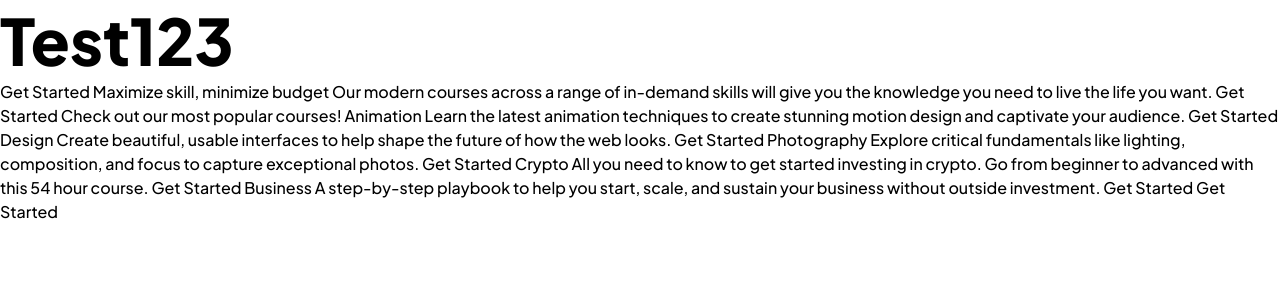
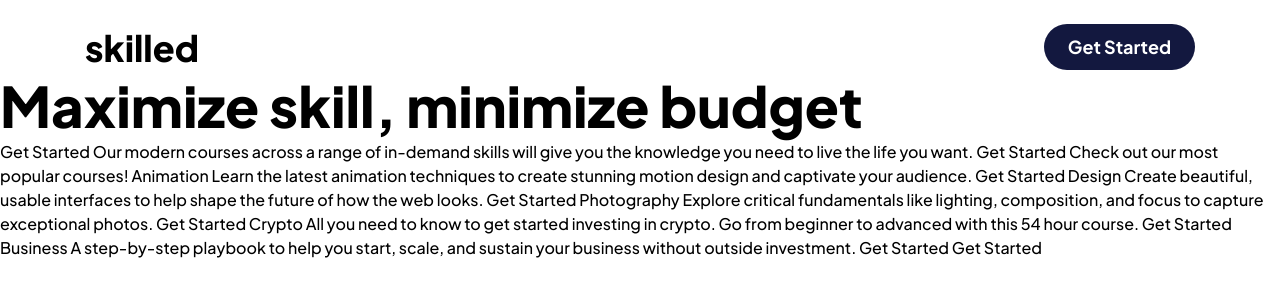
Before and after one commit to comradeintense/int-skilled-elearning, a website built with Vite: page index.html in a window 1280 px wide. Built offline with nearby package versions, Linux system fonts and the light colour scheme.

Commit message:
made changes

```diff
--- a/index.html
+++ b/index.html
@@ -21,13 +21,33 @@
 		<title>Frontend Mentor | Skilled e-learning landing page</title>
 	</head>
 	<body>
-		<h2 class="text-HeadingXL">Test123</h2>
-		Get Started Maximize skill, minimize budget Our modern courses across a range of in-demand skills will give you the knowledge you need to live the life you
-		want. Get Started Check out our most popular courses! Animation Learn the latest animation techniques to create stunning motion design and captivate your
-		audience. Get Started Design Create beautiful, usable interfaces to help shape the future of how the web looks. Get Started Photography Explore critical
-		fundamentals like lighting, composition, and focus to capture exceptional photos. Get Started Crypto All you need to know to get started investing in
-		crypto. Go from beginner to advanced with this 54 hour course. Get Started Business A step-by-step playbook to help you start, scale, and sustain your
-		business without outside investment. Get Started Get Started
+		<header>
+			<div class="layout-mobile sm:layout-tablet">
+				<nav class="mt-4 sm:mt-6">
+					<div class="flex items-center justify-between">
+						<p class="font-extrabold text-fs28-35 lg:text-fs36-45">skilled</p>
+						<a
+							class="font-bold text-white text-fs16-28 lg:text-fs18-28 bg-Deadly-Depths rounded-[1.75rem] py-[0.5625rem] px-[1.5rem] hover:bg-Dusted-Peri hover:cursor-pointer focus:outline-none focus:ring focus:ring-yellow-500"
+							href="#"
+							alt="Get started"
+							>Get Started</a
+						>
+					</div>
+				</nav>
+			</div>
+		</header>
+		<main>
+			<div class="">
+				<h2 class="font-extrabold text-fs56">Maximize skill, minimize budget</h2>
+			</div>
+		</main>
+
+		Get Started Our modern courses across a range of in-demand skills will give you the knowledge you need to live the life you want. Get Started Check out our
+		most popular courses! Animation Learn the latest animation techniques to create stunning motion design and captivate your audience. Get Started Design
+		Create beautiful, usable interfaces to help shape the future of how the web looks. Get Started Photography Explore critical fundamentals like lighting,
+		composition, and focus to capture exceptional photos. Get Started Crypto All you need to know to get started investing in crypto. Go from beginner to
+		advanced with this 54 hour course. Get Started Business A step-by-step playbook to help you start, scale, and sustain your business without outside
+		investment. Get Started Get Started
 		<script type="module" src="/main.js"></script>
 	</body>
 </html>
--- a/style.css
+++ b/style.css
@@ -5,6 +5,21 @@
 @layer base {
 	body {
 		font-family: 'Plus Jakarta Sans', sans-serif;
+	}
+}
+
+@layer components {
+	.layout-mobile {
+		max-width: 40rem; /* 640px */
+		width: calc(100% - 2rem);
+		margin-left: auto;
+		margin-right: auto;
+	}
+	.layout-tablet {
+		max-width: 69.375rem; /* 1110px */
+		width: calc(100% - 5rem);
+		margin-left: auto;
+		margin-right: auto;
 	}
 }
 
--- a/tailwind.config.js
+++ b/tailwind.config.js
@@ -14,13 +14,17 @@ export default {
 				'Hooloovoo-Blue-gr': 'hsl(237, 100%, 64%)',
 			},
 			fontSize: {
-				HeadingXL: [
-					'clamp(1.5rem, -0.8855rem + 10.1781vw, 4rem)',
-					{
-						lineHeight: '1.25',
-						fontWeight: '800',
-					},
-				],
+				fs56: ['3.5rem', '1.25'],
+				fs40: ['2.5rem', '1.275'],
+				'fs36-45': ['2.25rem', '1.25'],
+				fs32: ['2rem', '1.25'],
+				fs28: ['1.75rem', '1.17'],
+				'fs28-35': ['1.75rem', '1.25'],
+				'fs24-32': ['1.5rem', '1.33'],
+				'fs20-25': ['1.25rem', '1.25'],
+				'fs18-28': ['1.125rem', '1.57'],
+				'fs16-26': ['1rem', '1.625'],
+				'fs16-28': ['1rem', '1.75'],
 			},
 		},
 	},
```
